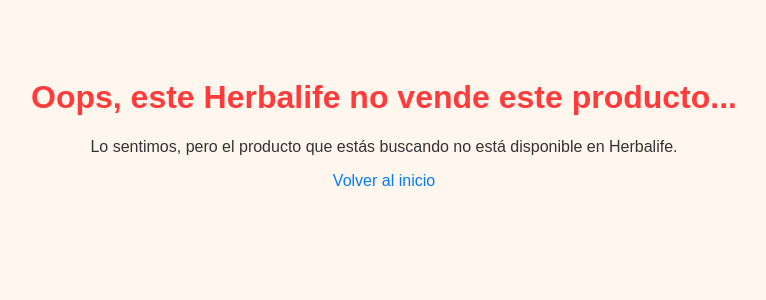
After one commit to crigarmen1/PGPI-Natursur, a Django app: template tienda_virtual/home/templates/product_not_found.html in a window 1280 px wide. The commit adds this page. Shown: the top 300 px of the page, without its empty margins (256-1022 px from the left). Run offline with Django 5.2, Linux system fonts and the light colour scheme; the template is opened without the code that fills it, so the values that code supplies are empty.

Commit message:
feat: :rocket: add the scrap products to catalog

```diff
--- a/tienda_virtual/home/models.py
+++ b/tienda_virtual/home/models.py
@@ -5,6 +5,7 @@
     descripcion = models.CharField(max_length=100)
     image_url = models.URLField(blank=True, null=True)
     price = models.DecimalField(max_digits=8, decimal_places=2, default=0.00)
+    herbalife_url = models.URLField(blank=True, null=True, help_text="URL del producto en Herbalife, si existe.")
 
     def __str__(self):
         return self.nombre
--- /dev/null
+++ b/tienda_virtual/home/templates/product_not_found.html
@@ -0,0 +1,32 @@
+<!DOCTYPE html>
+<html lang="es">
+<head>
+    <meta charset="UTF-8">
+    <meta name="viewport" content="width=device-width, initial-scale=1.0">
+    <title>Producto no encontrado</title>
+    <style>
+        body {
+            font-family: Arial, sans-serif;
+            text-align: center;
+            padding: 50px;
+            background-color: #fff7ed;
+            color: #333;
+        }
+        h1 {
+            color: #ff3b3b;
+        }
+        a {
+            color: #007BFF;
+            text-decoration: none;
+        }
+        a:hover {
+            text-decoration: underline;
+        }
+    </style>
+</head>
+<body>
+    <h1>Oops, este Herbalife no vende este producto...</h1>
+    <p>Lo sentimos, pero el producto que estás buscando no está disponible en Herbalife.</p>
+    <a href="{% url 'home' %}">Volver al inicio</a>
+</body>
+</html>
--- a/tienda_virtual/tienda_virtual/urls.py
+++ b/tienda_virtual/tienda_virtual/urls.py
@@ -22,7 +22,7 @@
 urlpatterns = [
     path("", views.index, name="home"),
     path("catalog/", views.catalog, name="catalog"),
-    path("product/<int:pk>/", views.product_detail, name="product_detail"),
+    path("product/<int:product_id>/", views.product_detail, name="product_detail"),
     path("api/products/", views.products_api, name="products_api"),
     path("contact/", views.contact, name="contact"),
     path("reservations/", views.reservations, name="reservations"),
```
Also changed, not shown: tienda_virtual/home/templates/index.html (+4 -6 lines), tienda_virtual/home/utils/scraping.py (added, +34 -0 lines), tienda_virtual/home/views.py (+17 -15 lines), tienda_virtual/home/migrations/0003_rename_date_reservation_fecha_and_more.py (added).
